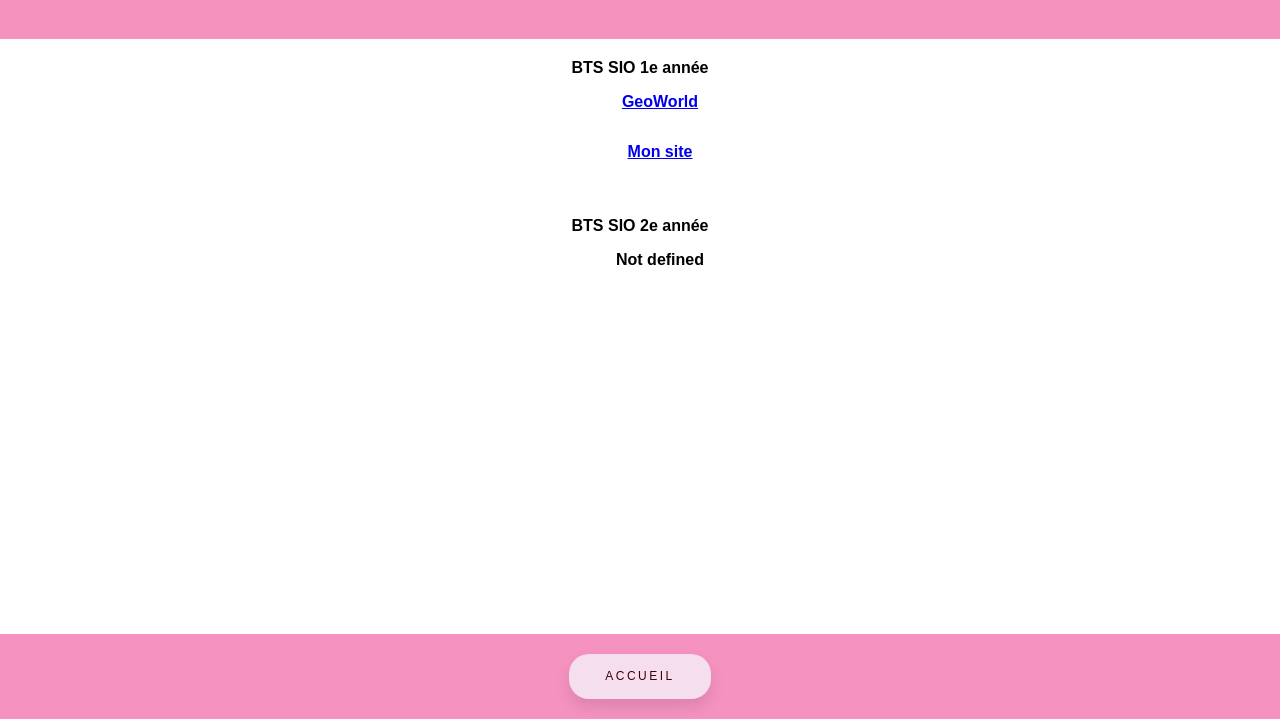
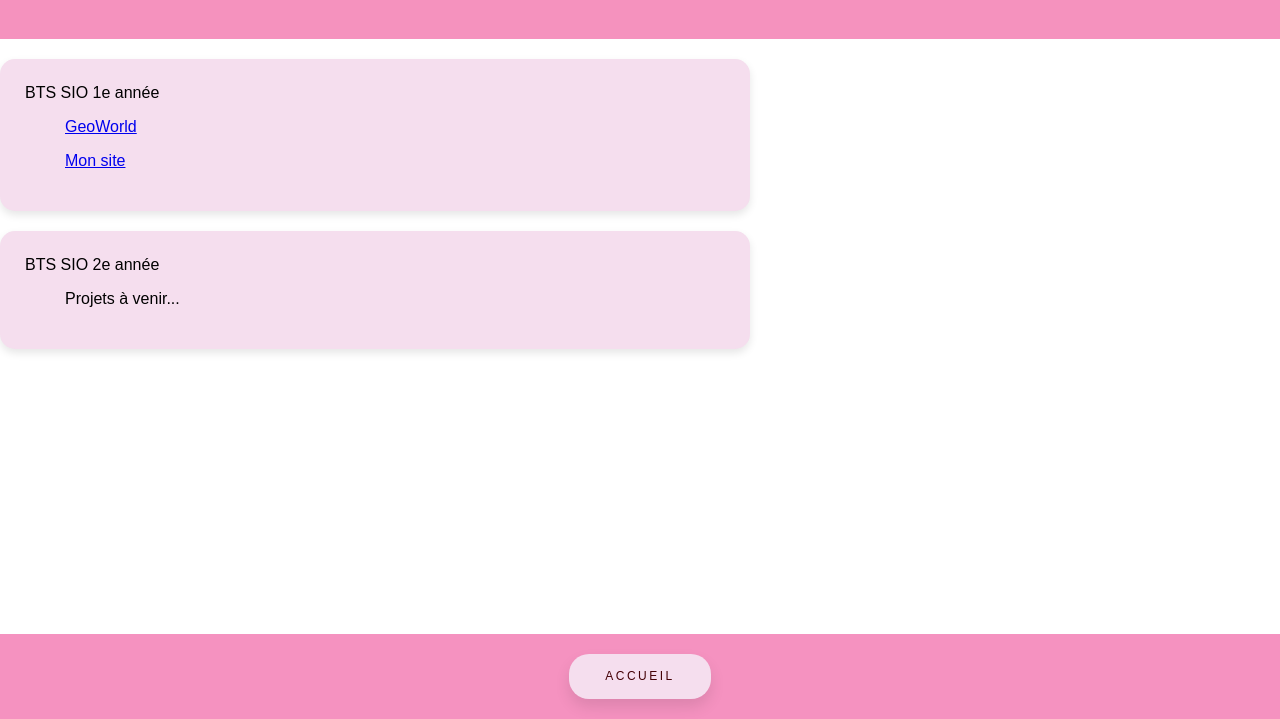
Before and after one commit to Neky547/MySite, a plain HTML site: page projets.html in a window 1280 px wide. Shown: the part 81-800 px from the top of the page. Drawn offline with Linux system fonts and the light colour scheme.

Commit message:
Modification de la page projets

```diff
--- a/projets.html
+++ b/projets.html
@@ -17,7 +17,7 @@
                 </div>
 
                 <div class="project">BTS SIO 2e année
-                    <ul>Not defined</ul>
+                    <ul>Projets à venir...</ul>
                 </div>
             </table>
         </container>
--- a/site.css
+++ b/site.css
@@ -218,15 +218,25 @@ button:active{
     align-items: center;
     padding: 20px;
     text-align: center;
+    max-width: 800px;
+    justify-content: center;
 }
 .project{
-    display: flex;
-    flex-direction: column;
-    align-items: center;
-    padding: 20px;
-    font-weight: bold;
+    background-color: rgb(245, 222, 238);
+    border-radius: 15px;
+    padding: 25px;
+    margin: 20px 0;
+    width: 100%;
+    max-width: 700px;
+    box-shadow: 0 4px 8px rgba(0, 0, 0, 0.1);
+    transition: transform 0.3s ease, box-shadow 0.3s ease;
+    text-align: justify;
 }
 
+.project:hover {
+    transform: translateY(-10px);
+    box-shadow: 0 8px 16px rgba(0, 0, 0, 0.15);
+}
 
 /* Parcours */
 .parcours{
```
Also changed, not shown: contact.html (+3 -0 lines).
